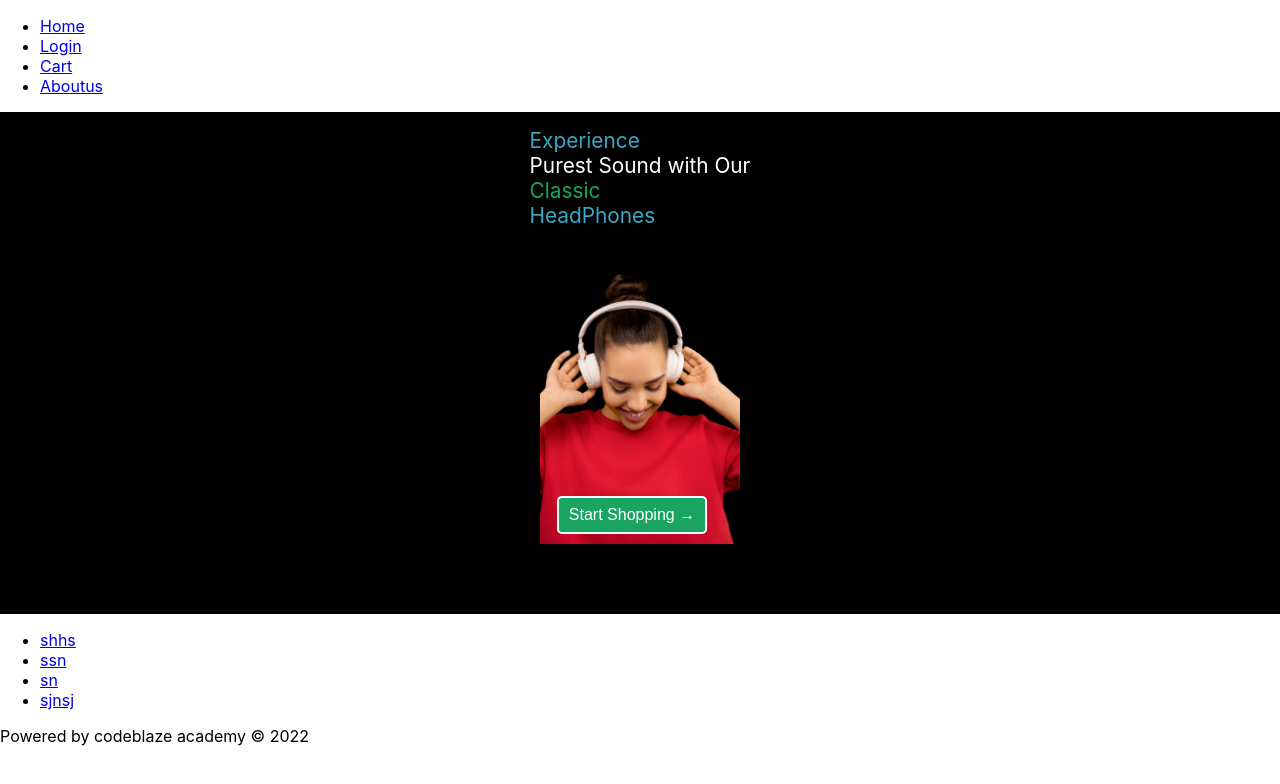
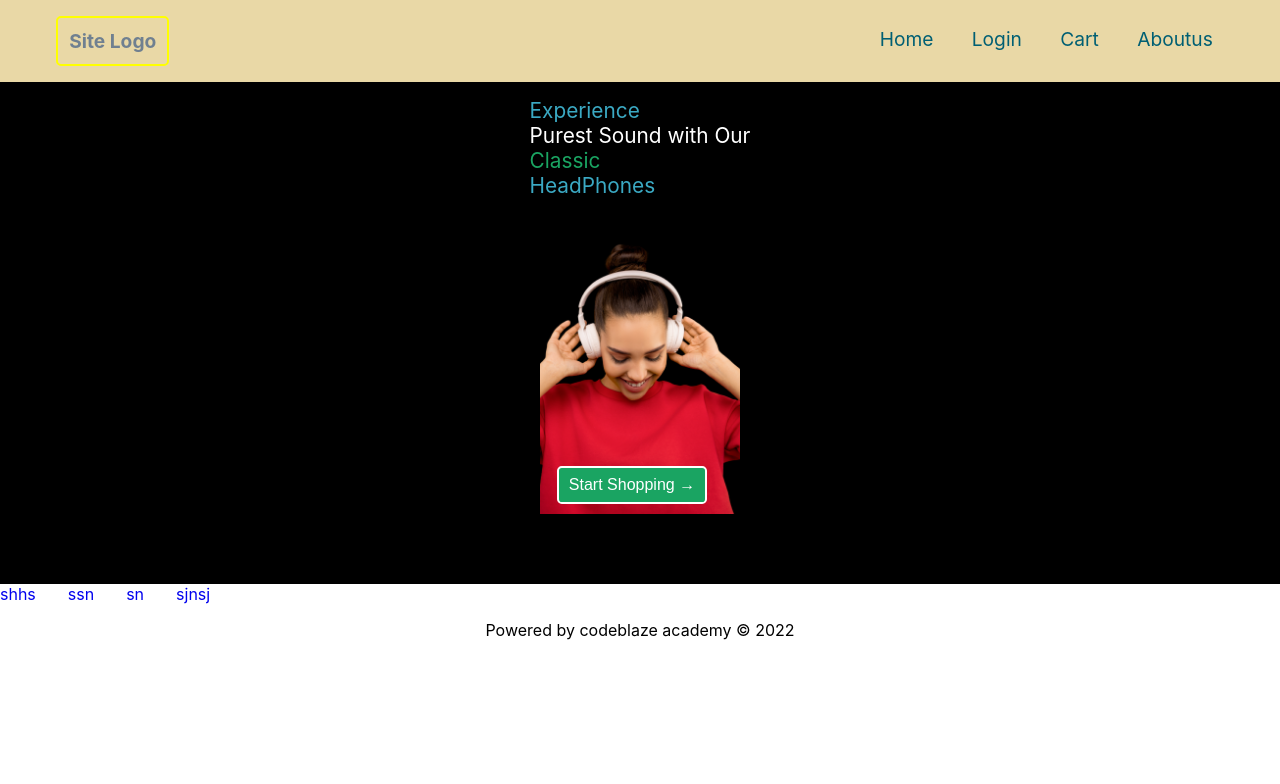
Before and after one commit to SoloBaChi/online-shopping-app, a React (Create React App) app: page / in a window 1280 px wide. Shown: the top 784 px of the page. Built offline with nearby package versions, Linux system fonts and the light colour scheme.

Commit message:
Third Commit

```diff
--- a/src/App.css
+++ b/src/App.css
@@ -1,4 +1,29 @@
-/*Default styles*/
+/*Generic styles*/
+:root{
+      --color1:#001219;
+      --color2:#005f73;
+      --color3:#3d9397;
+      --color4:#94d28d;
+      --color5:#e9d8a6;
+      --color6:#ee9800;
+      --color7:#ca6702;
+      --color8:#bb3e03;
+      --color9:#ae2012;
+      --color10:#9b2226;
+      --black:#171321;
+      --dkblue: #0d314b;
+       --plum: #4b0d49;
+       --hotmag: #ff17e4;
+      --magenta: #e310cb;
+        --aqua: #86fbfb;
+      --white: #f7f8fa;
+      --font-size: 1.3rem;
+     --mono: 'Oxygen Mono', monospace;
+     --sans: 'Oxygen', sans-serif;
+    --orange:#FF7400;
+    --lightpink:#FF0DFF;
+    }
+
 html{
   box-sizing:border-box;
 }
@@ -9,6 +34,16 @@ body{
 padding:0;
 border:0;
 }
+h1,h2,h3{
+  margin:0;
+}
+/*img{
+  width:50%;
+}*/
+
+
+
+/*End of Generic styles*/
 
 /*Home Page Styles*/
 .home-wrapper{
@@ -53,16 +88,106 @@ left:-0.5rem;
 
 
 /*Header Styles*/
+.header-wrapper{
+  background-color:var(--color5);
+}
+.nav-section nav{
+  max-width:1200px;
+  margin:0 auto;
+  padding:1rem;
+}
+.nav-section nav ul{
+  list-style-type:none;
+  padding:0;
+  margin:0;
+  display:flex;
+  flex-flow:row wrap;
+  justify-content:flex-start;
+  gap:1rem;
+/*  background-color:red;
+*/}
+.nav-section nav ul a{
+text-decoration:none;
+display:block;
+font-size:1.2rem;
+padding:0.7rem;
+background-color:var(--color10);
+color:var(--white);
+border-radius:5px;
+text-align:center;
+}
+.nav-section nav ul li:first-child a{
+  border:2px solid yellow;
+  background-color:transparent;
+  color:slategrey;
+}
+.nav-section nav ul li:first-child{
+  flex-basis:100%;
+}
+.nav-section nav ul li{
+  flex-basis:50%;
+  margin:0 auto;
+}
+
+.nav-section nav ul a:hover{
+color:var(--color6);
+background-color:var(--color1);
+}
+
+
+/*Footer styles*/
+.footer-section{
+  text-align:center;
+}
+.footer-section ul{
+  list-style:none;
+  padding:0;
+  margin:0;
+  /*columns:2;
+*/
+ display:flex;
+ flex-flow:row wrap;
+ gap:2rem;
+}
+.footer-section ul a{
+  text-decoration:none;
+}
+
+
+/*Media Queries for different screen sizes*/
+/*For Tablet device*/
+@media(min-width:410px){
+  /*Header styles for tablet devices*/
+
+.nav-section nav ul li{
+  flex-basis:40%;
+  margin:0 auto;
+}
+}
 
 
 
 
+/*For desktop device*/
+@media(min-width:720px){
 
-
-
-
-
-
-
-
-/*Footer styles*/
+  /*Header styles for desktop device*/
+ .nav-section nav ul{
+  justify-content:flex-start;
+ }
+.nav-section nav ul a{
+  background-color:transparent;
+  color:var(--color2);
+}
+.nav-section nav ul a:hover{
+background-color:transparent;
+}
+.nav-section nav ul li{
+  flex-basis:auto;
+  margin:0;
+}
+.nav-section nav ul li:first-child{
+  flex-basis:auto;
+  margin-right:auto;
+}
+}
--- a/src/components/FooterComponent.js
+++ b/src/components/FooterComponent.js
@@ -4,14 +4,12 @@ const Footer = () => {
 
 	return(
 		<div className="footer-wrapper">
-		 <footer>
+		 <footer className="footer-section">
 		  <ul>
-		    <nav>
 		    <li><a href="#">shhs</a></li>
 		    <li><a href="#">ssn</a></li>
 		    <li><a href="#">sn</a></li>
 		    <li><a href="#">sjnsj</a></li>
-		    </nav>
 		  </ul>
 		  <p>Powered by codeblaze academy &copy; 2022</p>
 		 </footer>
--- a/src/components/HeaderComponent.js
+++ b/src/components/HeaderComponent.js
@@ -4,9 +4,10 @@ const Header = () => {
 
 	return(
 		<div className="header-wrapper">
-		 <header>
+		 <header className="nav-section">
 		   <nav>
 		     <ul>
+		      <li><h1><a href="#">Site Logo</a></h1></li>
               <li><a href="#">Home</a></li>
               <li><a href="#">Login</a></li>
               <li><a href="#">Cart</a></li>
```
